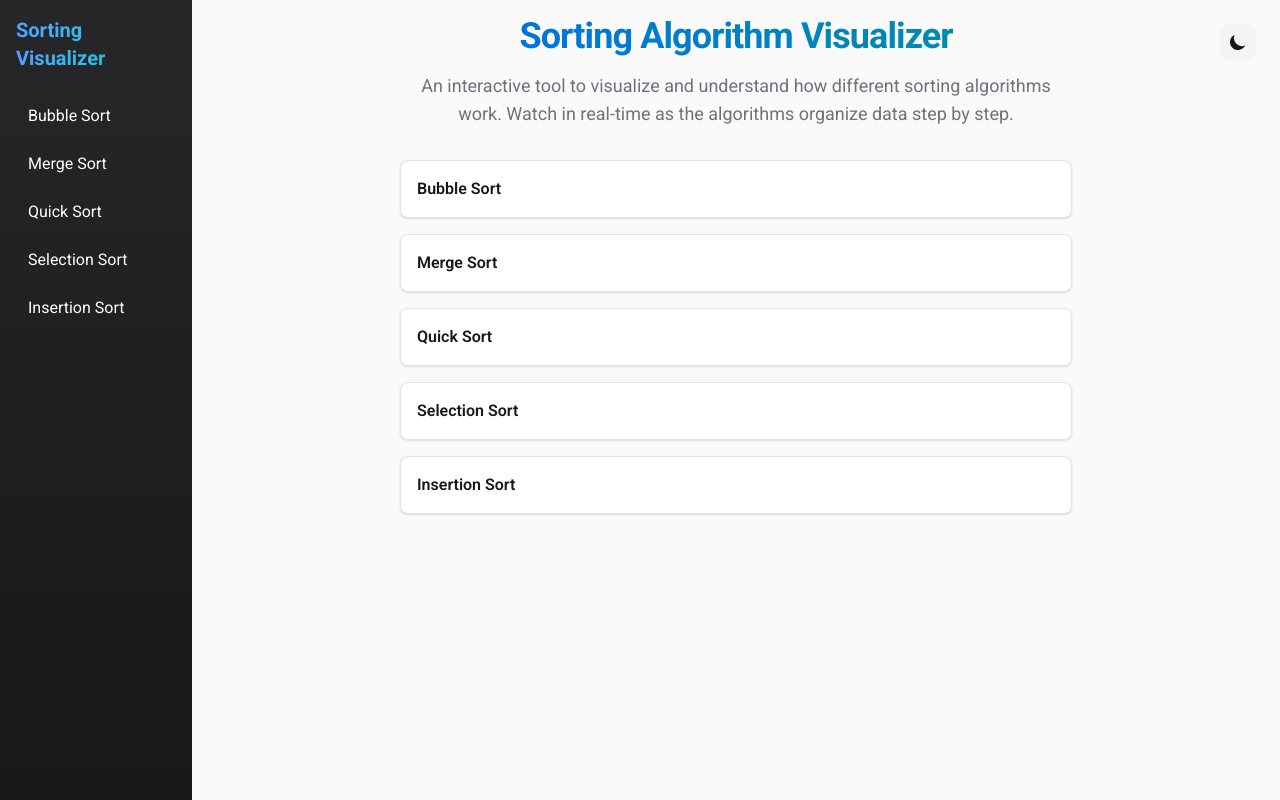
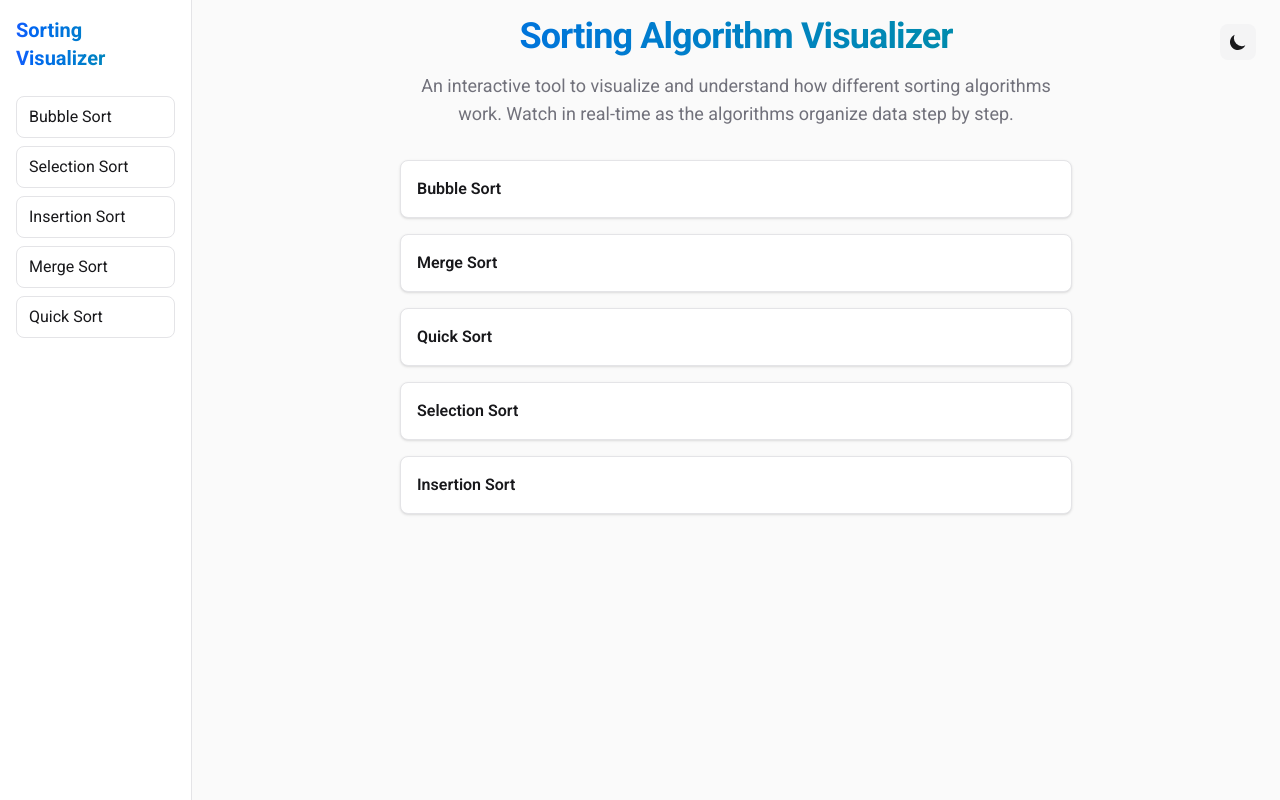
Before and after one commit to abulgit/Sorting-Visualizer, a React (Vite) app: page / in a window 1280 px wide. Built offline with nearby package versions, Linux system fonts and the light colour scheme.

Commit message:
Input Validation

```diff
--- a/src/components/AlgorithmSelector.tsx
+++ /dev/null
@@ -1,39 +0,0 @@
-interface AlgorithmSelectorProps {
-  selectedAlgorithm: string
-  onSelect: (algorithm: string) => void
-}
-
-const algorithms = [
-  'Bubble Sort',
-  'Merge Sort',
-  'Quick Sort',
-  'Selection Sort',
-  'Insertion Sort'
-]
-
-export default function AlgorithmSelector({ selectedAlgorithm, onSelect }: AlgorithmSelectorProps) {
-  return (
-    <div className="w-64 h-screen bg-gradient-to-b from-gray-800 to-gray-900 fixed left-0 top-0 text-white">
-      <div className="p-6">
-        <h2 className="text-2xl font-bold mb-8 text-transparent bg-clip-text bg-gradient-to-r from-blue-400 to-teal-400">
-          Sorting Algorithms
-        </h2>
-        <div className="space-y-3">
-          {algorithms.map((algorithm) => (
-            <button
-              key={algorithm}
-              onClick={() => onSelect(algorithm)}
-              className={`w-full px-4 py-3 rounded-lg text-left transition-all duration-200 ${
-                selectedAlgorithm === algorithm
-                  ? 'bg-gradient-to-r from-blue-500 to-teal-500 shadow-lg'
-                  : 'hover:bg-white/10'
-              }`}
-            >
-              {algorithm}
-            </button>
-          ))}
-        </div>
-      </div>
-    </div>
-  )
-}
--- a/src/components/ArrayInput.tsx
+++ b/src/components/ArrayInput.tsx
@@ -1,4 +1,5 @@
-import { useState } from 'react'
+import { useState, useEffect } from 'react'
+import Toast from './Toast'
 
 export default function ArrayInput({
   setCustomArray,
@@ -16,8 +17,19 @@ export default function ArrayInput({
   arraySize: number
 }) {
   const [values, setValues] = useState<string[]>(Array(10).fill(''))
+  const [error, setError] = useState<string>('')
+
+  useEffect(() => {
+    if (error) {
+      const timer = setTimeout(() => {
+        setError('')
+      }, 3000)
+      return () => clearTimeout(timer)
+    }
+  }, [error])
 
   const handleInputChange = (index: number, value: string) => {
+    setError('')
     const newValue = value.replace(/[^0-9]/g, '')
     const newValues = [...values]
     newValues[index] = newValue
@@ -33,13 +45,22 @@ export default function ArrayInput({
       .filter(n => !isNaN(n))
 
     if (validNumbers.length === 0) {
+      setError('Please enter some numbers')
       return
     }
 
+    if (validNumbers.length < 2) {
+      setError('Please enter at least 2 numbers')
+      return
+    }
+
+    if (validNumbers.length > 10) {
+      setError('Maximum 10 numbers allowed')
+      return
+    }
+
+    setError('')
     setCustomArray(validNumbers.join(','))
-
-    // Optional: Clear the form after submission
-    // setValues(Array(10).fill(''))
   }
 
   const handleKeyDown = (e: React.KeyboardEvent, index: number) => {
@@ -54,6 +75,7 @@ export default function ArrayInput({
   }
 
   return (
+    <>
       <div className="rounded-lg border border-zinc-200 dark:border-zinc-800 bg-white dark:bg-zinc-950 shadow-sm">
         <div className="p-4 flex flex-col space-y-1">
           <h3 className="font-semibold leading-none tracking-tight text-zinc-900 dark:text-zinc-50">
@@ -89,18 +111,21 @@ export default function ArrayInput({
               <div className="flex items-center gap-2">
                 <button
                   type="button"
-                onClick={() => setValues(Array(10).fill(''))}
+                  onClick={() => {
+                    setValues(Array(10).fill(''))
+                    setError('')
+                  }}
                   disabled={isSorting}
                   className="flex-1 inline-flex items-center justify-center whitespace-nowrap rounded-md text-sm font-medium transition-colors focus-visible:outline-none focus-visible:ring-1 focus-visible:ring-ring disabled:pointer-events-none disabled:opacity-50 border border-zinc-200 dark:border-zinc-800 bg-zinc-900 dark:bg-zinc-50 text-zinc-50 dark:text-zinc-900 hover:bg-zinc-800 dark:hover:bg-zinc-200 h-9 px-4 py-2"
                 >
-                Clear
+                  Clear Array
                 </button>
                 <button
                   type="submit"
                   disabled={isSorting}
                   className="flex-1 inline-flex items-center justify-center whitespace-nowrap rounded-md text-sm font-medium transition-colors focus-visible:outline-none focus-visible:ring-1 focus-visible:ring-ring disabled:pointer-events-none disabled:opacity-50 border border-zinc-200 dark:border-zinc-800 bg-zinc-900 dark:bg-zinc-50 text-zinc-50 dark:text-zinc-900 hover:bg-zinc-800 dark:hover:bg-zinc-200 h-9 px-4 py-2"
                 >
-                Update Array
+                  Use This Array
                 </button>
               </div>
 
@@ -125,5 +150,7 @@ export default function ArrayInput({
           </form>
         </div>
       </div>
+      <Toast message={error} />
+    </>
   )
 }
--- a/src/components/Layout.tsx
+++ b/src/components/Layout.tsx
@@ -3,10 +3,10 @@ import ThemeToggle from './ThemeToggle'
 
 const algorithms = [
   { name: 'Bubble Sort', path: 'bubble-sort' },
+  { name: 'Selection Sort', path: 'selection-sort' },
+  { name: 'Insertion Sort', path: 'insertion-sort' },
   { name: 'Merge Sort', path: 'merge-sort' },
-  { name: 'Quick Sort', path: 'quick-sort' },
-  { name: 'Selection Sort', path: 'selection-sort' },
-  { name: 'Insertion Sort', path: 'insertion-sort' }
+  { name: 'Quick Sort', path: 'quick-sort' }
 ]
 
 export default function Layout({ children }: { children: React.ReactNode }) {
@@ -16,11 +16,11 @@ export default function Layout({ children }: { children: React.ReactNode }) {
 
   return (
     <div className="min-h-screen bg-zinc-50 dark:bg-zinc-900 text-zinc-900 dark:text-zinc-50 transition-colors">
-      <div className="w-48 h-screen bg-gradient-to-b from-zinc-800 to-zinc-900 dark:from-zinc-900 dark:to-black fixed left-0 top-0 text-white">
+      <div className="w-48 h-screen bg-white dark:bg-gradient-to-b dark:from-zinc-800 dark:to-zinc-900 fixed left-0 top-0 border-r border-zinc-200 dark:border-zinc-800">
         <div className="p-4">
           <h2
             onClick={() => navigate('/')}
-            className="text-xl font-bold mb-6 text-transparent bg-clip-text bg-gradient-to-r from-blue-400 to-teal-400 cursor-pointer"
+            className="text-xl font-bold mb-6 text-transparent bg-clip-text bg-gradient-to-r from-blue-600 to-teal-600 cursor-pointer"
           >
             Sorting Visualizer
           </h2>
@@ -29,10 +29,10 @@ export default function Layout({ children }: { children: React.ReactNode }) {
               <button
                 key={algo.path}
                 onClick={() => navigate(algo.path)}
-                className={`w-full px-3 py-2 rounded-lg text-left transition-all duration-200 ${
+                className={`w-full px-3 py-2 rounded-lg text-left ${
                   currentPath === algo.path
-                    ? 'bg-gradient-to-r from-blue-500 to-teal-500 shadow-lg'
-                    : 'hover:bg-white/10'
+                    ? 'bg-zinc-900 dark:bg-zinc-50 text-zinc-50 dark:text-zinc-900'
+                    : 'border border-zinc-200 dark:border-zinc-800 bg-white dark:bg-zinc-950 text-zinc-900 dark:text-zinc-50 hover:bg-zinc-100 dark:hover:bg-zinc-800'
                 }`}
               >
                 {algo.name}
--- /dev/null
+++ b/src/components/Toast.tsx
@@ -0,0 +1,9 @@
+export default function Toast({ message }: { message: string }) {
+  if (!message) return null
+
+  return (
+    <div className="fixed bottom-4 left-1/2 -translate-x-1/2 px-4 py-2 rounded-lg bg-rose-500 text-white shadow-lg animate-fade-in">
+      {message}
+    </div>
+  )
+}
--- a/src/index.css
+++ b/src/index.css
@@ -1,5 +1,4 @@
 @import 'tailwindcss';
-/* Keep the rest of your custom styles */
 
 @custom-variant dark (&:where(.dark, .dark *));
 body {
@@ -7,7 +6,6 @@ body {
   font-family: 'Roboto', sans-serif;
 }
 
-/* Custom scrollbar styles */
 ::-webkit-scrollbar {
   width: 8px;
 }
```
Lines whose indentation alone changed are shown as unchanged.
